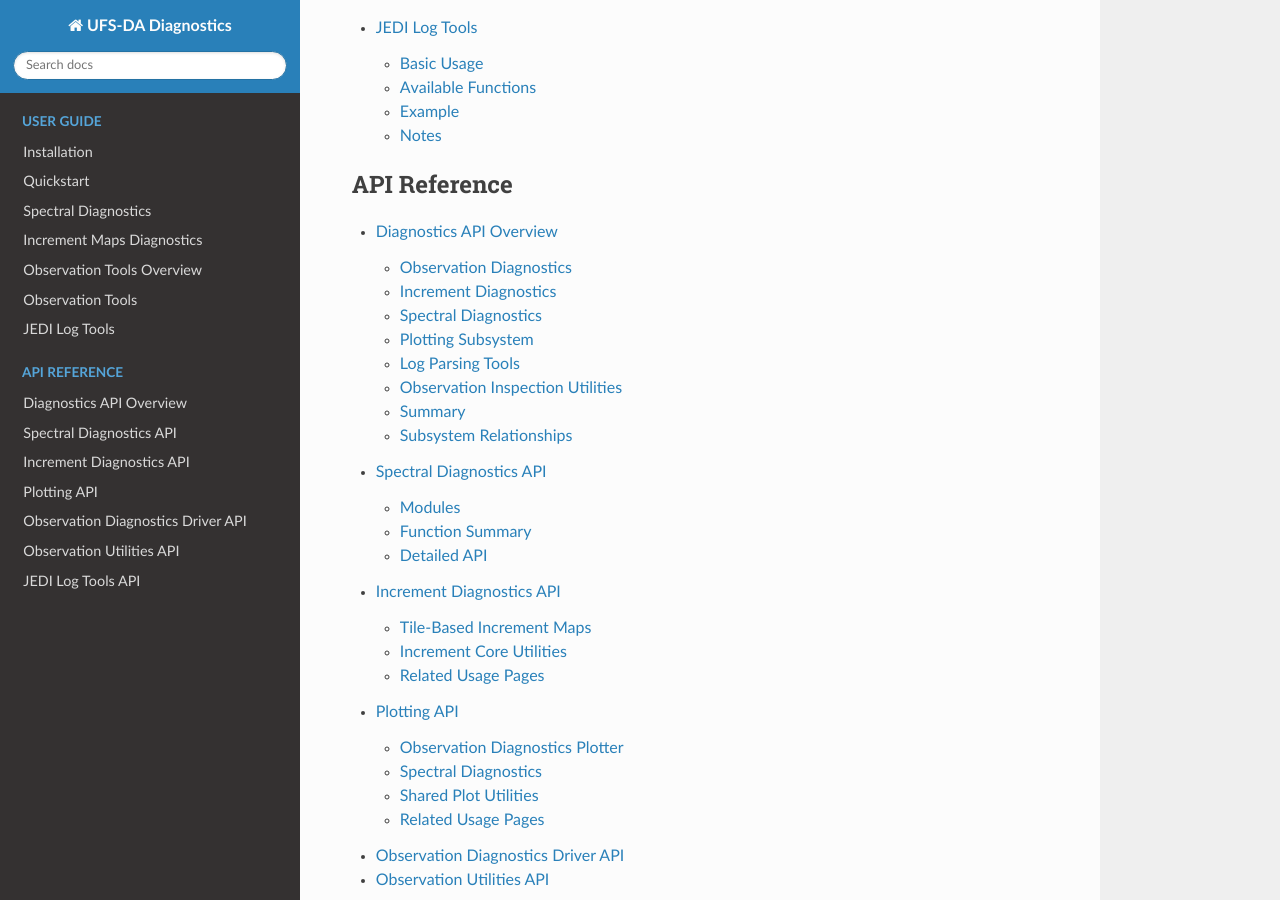
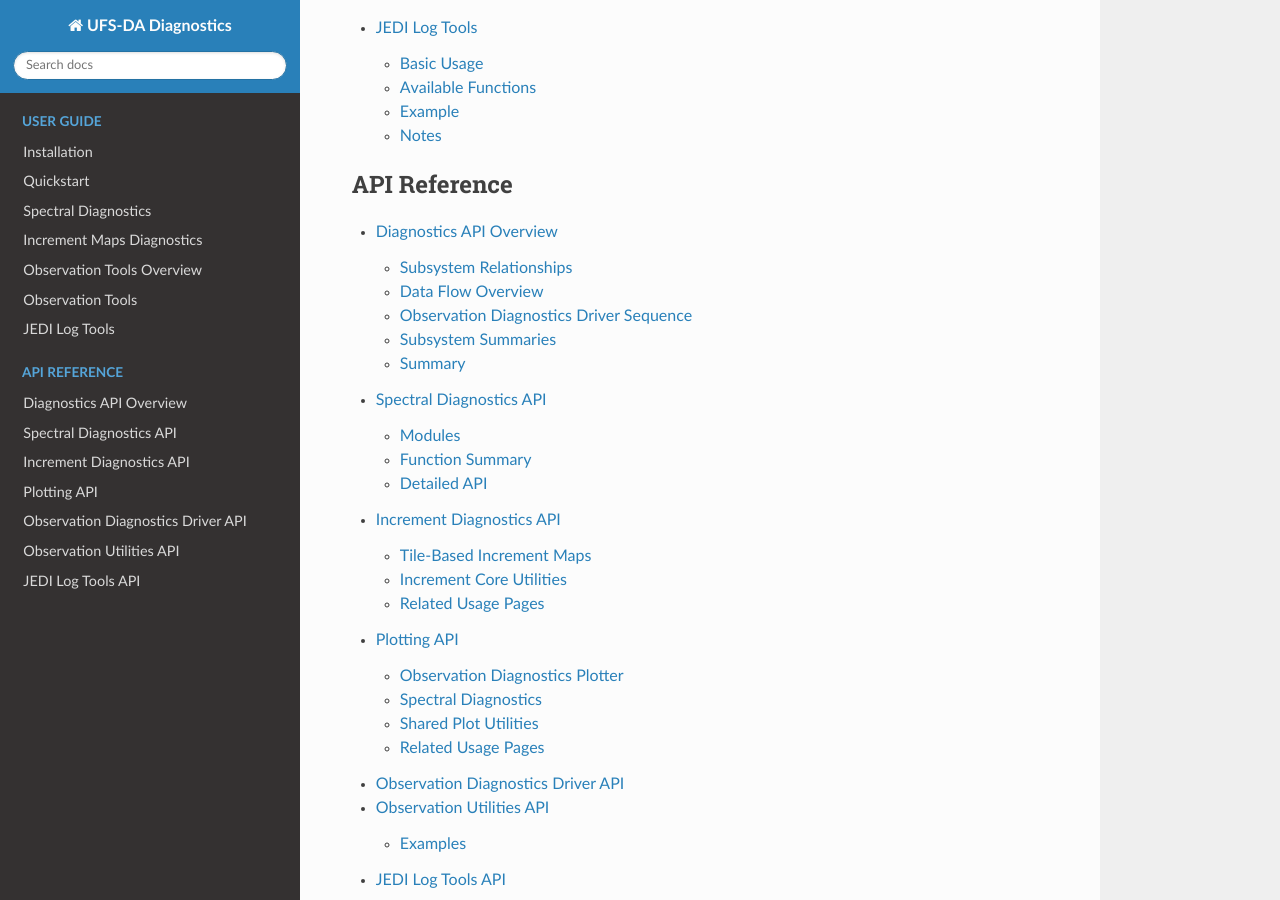
Before and after one commit to jkbk2004/ufs_da_diagnostics, a Sphinx documentation site: the page built from docs/index.rst, in a window 1280 px wide and 900 px high, scrolled down 1560 px. Built offline with Sphinx 7.4.7 and the Read the Docs theme 3.1.0, drawn with Linux system fonts in a browser that asks for light colours; pages that are not in the unit, such as notebooks, are missing from menus; some of the changed lines change nothing that is shown.

Commit message:
Update overview.rst

```diff
--- a/docs/api/overview.rst
+++ b/docs/api/overview.rst
@@ -13,125 +13,9 @@
 - Log parsing tools (FV3‑JEDI logs)
 - Observation inspection utilities (IODA structure exploration)
 
-This page provides a high‑level overview of each subsystem and links to
-their detailed API documentation.
+This page provides a high‑level overview of each subsystem, diagrams
+showing how they relate, and links to the detailed API documentation.
 
-
-Observation Diagnostics
------------------------
-
-Observation‑space diagnostics are driven by a YAML configuration file
-and executed through the ``obs_diagnostic`` driver. These diagnostics
-produce histograms, statistics, scan‑position plots, and latitude‑binned
-diagnostics for ATMS, scalar, and vector observations.
-
-API Reference:
-
-- :doc:`obs_diagnostic`
-- :doc:`obs` (observation utilities)
-- :doc:`plots` (observation plotting classes)
-
-Related Usage:
-
-- :doc:`../usage_observation_tools`
-
-
-Increment Diagnostics
----------------------
-
-Increment diagnostics generate tile‑based increment maps and zonal‑mean
-plots from FV3‑JEDI increment files. These tools support single‑ and
-dual‑experiment comparisons.
-
-API Reference:
-
-- :doc:`increment`
-- :doc:`plots` (increment plotting utilities)
-
-Related Usage:
-
-- :doc:`../usage_increment`
-
-
-Spectral Diagnostics
---------------------
-
-Spectral diagnostics compute and visualize 1D and 2D spectra from
-increment and background fields. These tools are used to analyze
-scale‑dependent behavior and compare spectral characteristics between
-experiments.
-
-API Reference:
-
-- :doc:`spectra`
-- :doc:`plots` (spectral plotting utilities)
-
-Related Usage:
-
-- :doc:`../usage_spectra`
-
-
-Plotting Subsystem
-------------------
-
-The plotting subsystem provides shared utilities used across all
-diagnostics:
-
-- Observation diagnostics plotting
-- Spectral plotting
-- Increment plotting
-- Shared color maps, figure helpers, and layout utilities
-
-API Reference:
-
-- :doc:`plots`
-
-
-Log Parsing Tools
------------------
-
-The log parsing subsystem extracts iteration summaries, QC statistics,
-and timing information from FV3‑JEDI logs.
-
-API Reference:
-
-- :doc:`log`
-
-Related Usage:
-
-- :doc:`../usage_logs`
-
-
-Observation Inspection Utilities
---------------------------------
-
-Lightweight helpers for exploring IODA files:
-
-- List variables
-- List groups
-- Inspect metadata
-
-API Reference:
-
-- :doc:`obs`
-
-Related Usage:
-
-- :doc:`../usage_observation_tools`
-
-
-Summary
--------
-
-The diagnostics framework is modular and extensible, allowing users to:
-
-- Run diagnostics via YAML‑driven drivers
-- Import plotting classes directly for custom workflows
-- Inspect observation files
-- Parse JEDI logs
-- Combine diagnostics across subsystems
-
-Use the links above to explore each subsystem in detail.
 
 Subsystem Relationships
 -----------------------
@@ -175,3 +59,153 @@
         style I fill:#e8f5e9,stroke:#2e7d32
         style L fill:#e8f5e9,stroke:#2e7d32
         style J fill:#fff3cd,stroke:#b8860b
+
+
+Data Flow Overview
+------------------
+
+The following diagram shows how data moves through the diagnostics
+framework:
+
+.. mermaid::
+
+    flowchart LR
+
+        A[IODA Diagnostics Files] --> B[ObsDiagPlotter]
+        B --> C[Plots (ATMS, Scalar, Vector)]
+
+        D[FV3 Increment Files] --> E[Increment Maps Tiles]
+        E --> F[Tile Maps & Zonal Means]
+
+        D --> G[Spectra Core]
+        G --> H[SpectraPlotter]
+        H --> I[1D/2D Spectra]
+
+        J[JEDI Log File] --> K[LogParser]
+        K --> L[QC Summary, Iteration Summary, Timing]
+
+        style B fill:#e8f5e9,stroke:#2e7d32
+        style E fill:#e8f5e9,stroke:#2e7d32
+        style H fill:#e8f5e9,stroke:#2e7d32
+        style K fill:#e8f5e9,stroke:#2e7d32
+
+
+Observation Diagnostics Driver Sequence
+---------------------------------------
+
+This sequence diagram shows how the YAML‑driven observation diagnostics
+driver orchestrates the workflow:
+
+.. mermaid::
+
+    sequenceDiagram
+        participant U as User
+        participant D as obs_diagnostic
+        participant P as ObsDiagPlotter
+        participant F as File Loader
+        participant G as Plotting Utils
+
+        U->>D: python -m obs_diagnostic --yaml config.yaml
+        D->>D: Parse YAML
+        D->>P: Initialize plotter
+        P->>F: Load IODA file
+        F-->>P: Return variables, metadata
+        P->>G: Generate plots (hist, stats, scanpos, latbins)
+        G-->>P: Save figures
+        P-->>D: Diagnostics complete
+        D-->>U: Output written to <outdir>
+
+
+Subsystem Summaries
+-------------------
+
+Observation Diagnostics
+^^^^^^^^^^^^^^^^^^^^^^^
+
+YAML‑driven diagnostics for:
+
+- ATMS
+- Scalar observations
+- Vector observations
+
+API Reference:
+
+- :doc:`obs_diagnostic`
+- :doc:`obs`
+- :doc:`plots`
+
+Usage:
+
+- :doc:`../usage_observation_tools`
+
+
+Increment Diagnostics
+^^^^^^^^^^^^^^^^^^^^^
+
+Tile‑based increment maps and zonal‑mean diagnostics.
+
+API Reference:
+
+- :doc:`increment`
+- :doc:`plots`
+
+Usage:
+
+- :doc:`../usage_increment`
+
+
+Spectral Diagnostics
+^^^^^^^^^^^^^^^^^^^^
+
+1D and 2D spectra for increment and background fields.
+
+API Reference:
+
+- :doc:`spectra`
+- :doc:`plots`
+
+Usage:
+
+- :doc:`../usage_spectra`
+
+
+Log Parsing Tools
+^^^^^^^^^^^^^^^^^^
+
+Extract iteration summaries, QC statistics, and timing from JEDI logs.
+
+API Reference:
+
+- :doc:`log`
+
+Usage:
+
+- :doc:`../usage_logs`
+
+
+Observation Inspection Utilities
+^^^^^^^^^^^^^^^^^^^^^^^^^^^^^^^^
+
+List variables, groups, and metadata in IODA files.
+
+API Reference:
+
+- :doc:`obs`
+
+Usage:
+
+- :doc:`../usage_observation_tools`
+
+
+Summary
+-------
+
+The diagnostics framework is modular and extensible, allowing users to:
+
+- Run diagnostics via YAML‑driven drivers
+- Import plotting classes directly for custom workflows
+- Inspect observation files
+- Parse JEDI logs
+- Combine diagnostics across subsystems
+
+Use the links above to explore each subsystem in detail.
```
